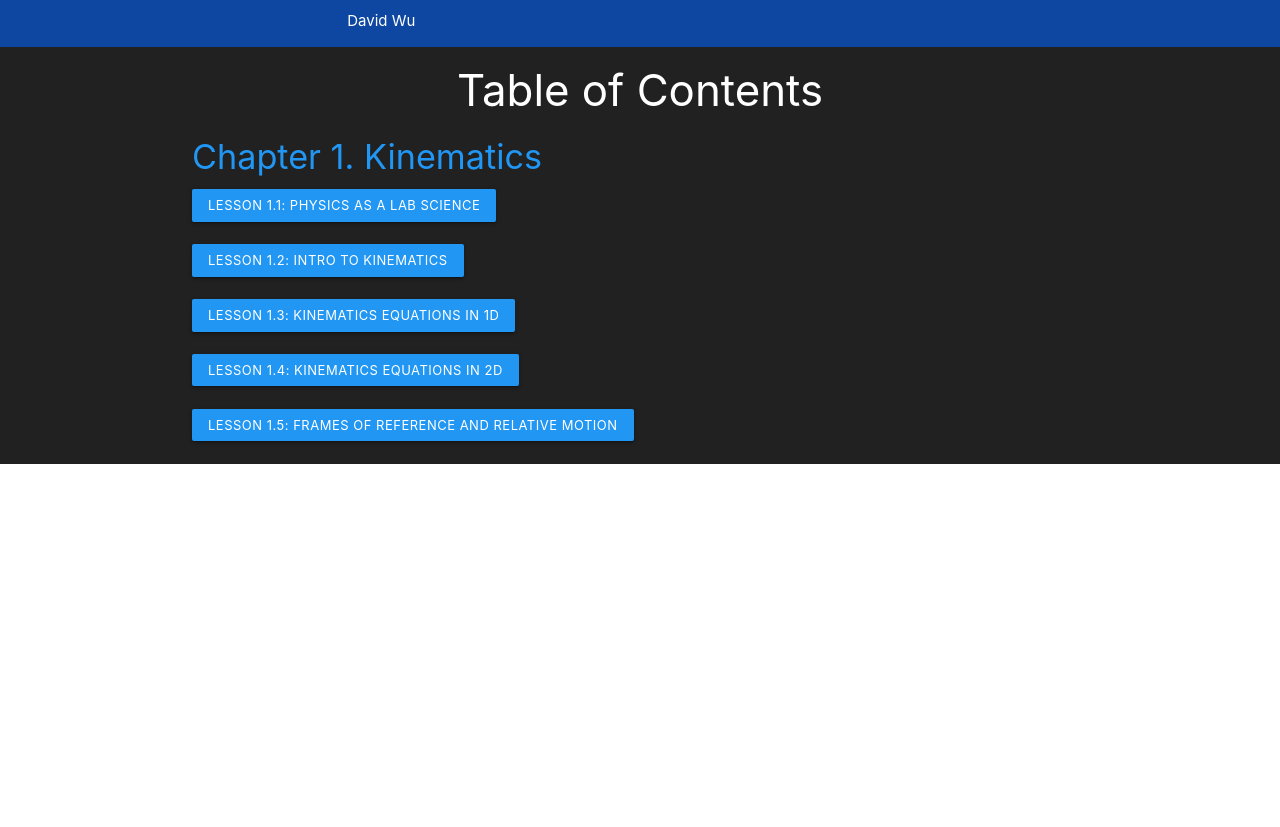
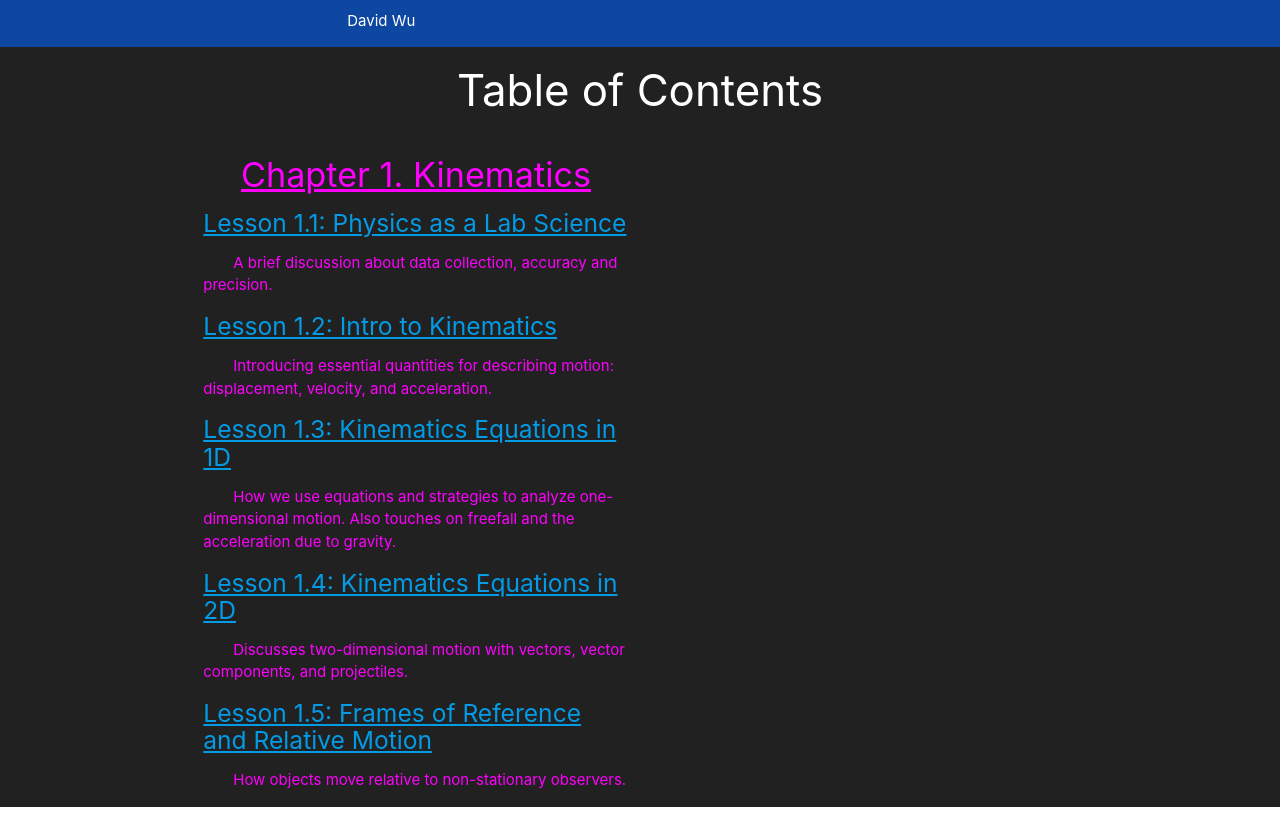
Before and after one commit to davidwu92/DavidTeachesPhysics, a React (Create React App) app in the folder client/: page /classical-mechanics in a window 1280 px wide. Shown: the part 720-1547 px from the top of the page. Before the commit the page ends 1184 px from the top, so only its background shows below. Built offline with nearby package versions, Linux system fonts and the light colour scheme.

Commit message:
table of contents. needs styling work.

```diff
--- a/client/src/Pages/Lessons/ClassicalMechanics/ClassicalMechanics.js
+++ b/client/src/Pages/Lessons/ClassicalMechanics/ClassicalMechanics.js
@@ -34,22 +34,21 @@ const ClassicalMechanics = () => {
         <div className="container" id="tableContents">
           {/* <h4 className="blue-text text-darken-1">Chapter 1: Kinematics</h4> */}
           <h3 className="center white-text"  style={{marginTop:"0"}}>Table of Contents</h3>
-          <h4><a className="blue-text" onClick={()=>{history.push('/kinematics')}}>Chapter 1. Kinematics</a></h4>
-          <button className="blue btn-small" onClick={()=>{history.push('/lesson1_1')}}>Lesson 1.1: Physics as a Lab Science</button>
-          <br/>
-          <br/>
-          <button className="blue btn-small" onClick={()=>{history.push('/lesson1_2')}}>Lesson 1.2: Intro to Kinematics</button>
-          <br/>
-          <br/>
-          <button className="blue btn-small" onClick={()=>{history.push('/lesson1_3')}}>Lesson 1.3: Kinematics Equations in 1D</button>
-          <br/>
-          <br/>
-          <button className="blue btn-small" onClick={()=>{history.push('/lesson1_4')}}>Lesson 1.4: Kinematics Equations in 2D</button>
-          <br/>
-          <br/>
-          <button className="blue btn-small" onClick={()=>{history.push('/lesson1_4')}}>Lesson 1.5: Frames of Reference and Relative Motion</button>
-          <br/>
-          <br/>
+          <div className="row">
+            <div className="col s12 m6 l6" style={{color: "#ff00ffff"}}>
+              <h4 className="center"><a  style={{color: "#ff00ffff"}} onClick={()=>{history.push('/kinematics')}}><u>Chapter 1. Kinematics</u></a></h4>
+              <h5><a onClick={()=>{history.push('/lesson1_1')}}><u>Lesson 1.1: Physics as a Lab Science</u></a></h5>
+              <p style={{textIndent:"2em"}}>A brief discussion about data collection, accuracy and precision.</p>
+              <h5><a onClick={()=>{history.push('/lesson1_2')}}><u>Lesson 1.2: Intro to Kinematics</u></a></h5>
+              <p style={{textIndent:"2em"}}>Introducing essential quantities for describing motion: displacement, velocity, and acceleration.</p>
+              <h5><a onClick={()=>{history.push('/lesson1_3')}}><u>Lesson 1.3: Kinematics Equations in 1D</u></a></h5>
+              <p style={{textIndent:"2em"}}>How we use equations and strategies to analyze one-dimensional motion. Also touches on freefall and the acceleration due to gravity.</p>
+              <h5><a onClick={()=>{history.push('/lesson1_4')}}><u>Lesson 1.4: Kinematics Equations in 2D</u></a></h5>
+              <p style={{textIndent:"2em"}}>Discusses two-dimensional motion with vectors, vector components, and projectiles.</p>
+              <h5><a onClick={()=>{history.push('/lesson1_4')}}><u>Lesson 1.5: Frames of Reference and Relative Motion</u></a></h5>
+              <p style={{textIndent:"2em"}}>How objects move relative to non-stationary observers.</p>
+            </div>
+          </div>
         </div>
       </div>
     </>
```
